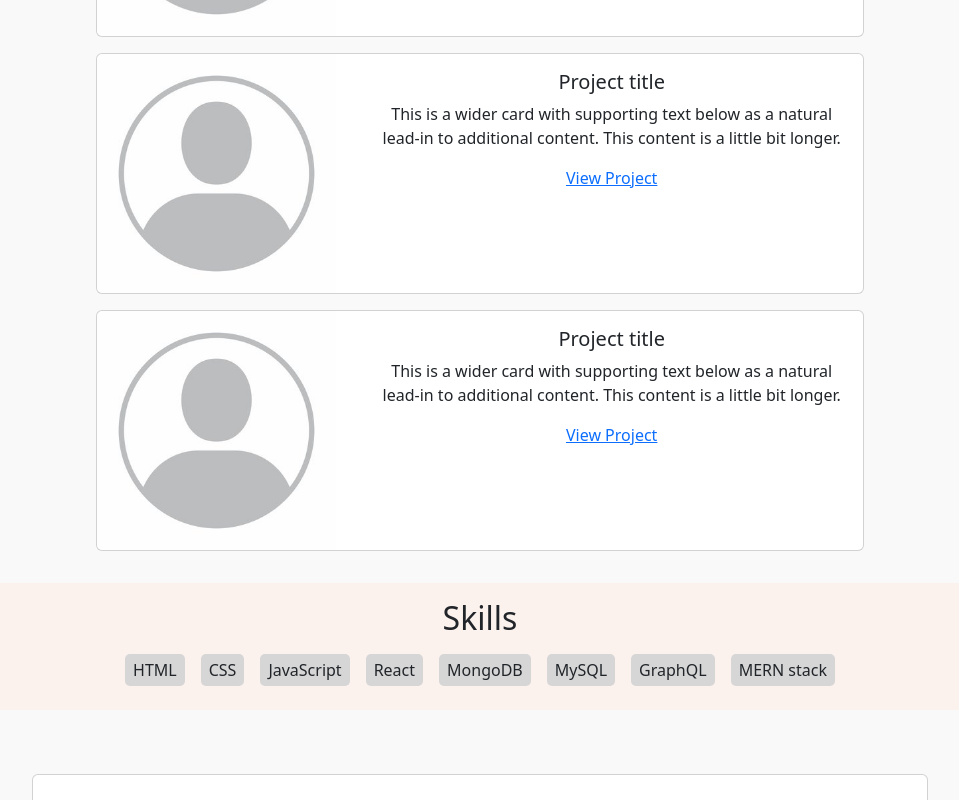
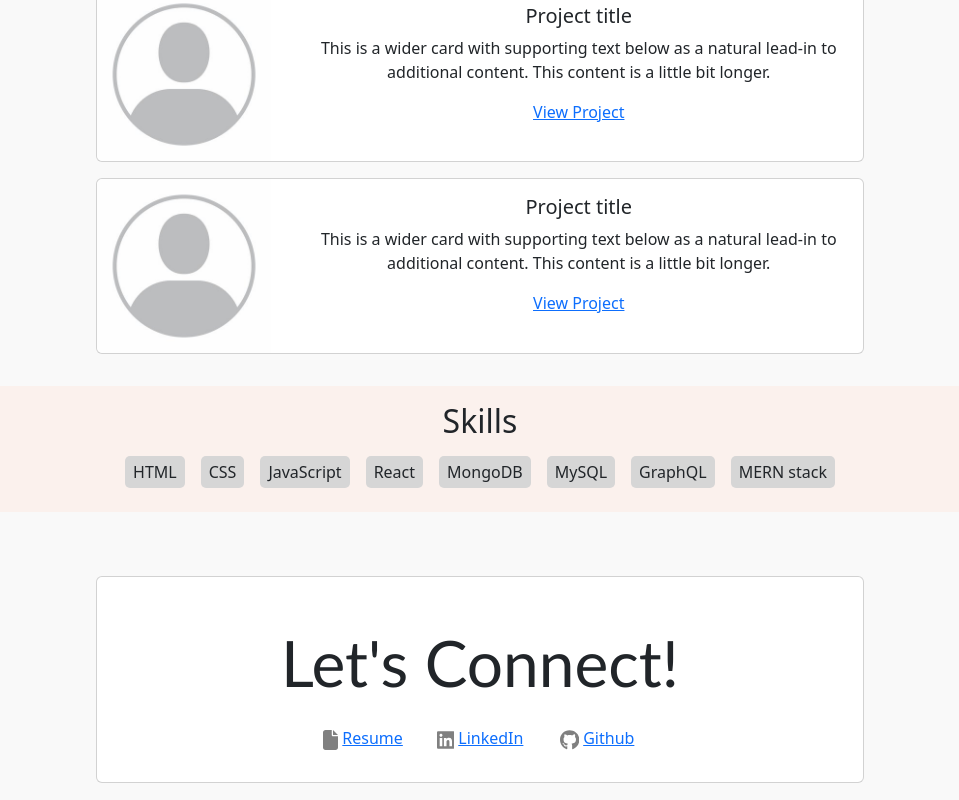
Before and after one commit to alisabevers/portfolio, a React (Create React App) app: page / in a window 1280 px wide. Shown: the part 1280-2080 px from the top of the page, without its empty margins (160-1119 px from the left). Built offline with nearby package versions, Linux system fonts and the light colour scheme.

Commit message:
finished the project component styling

```diff
--- a/src/App.css
+++ b/src/App.css
@@ -4,7 +4,7 @@
   --bg-nav: #FFDCCF;
   --container-padding: 1rem;
   --container-header: 2rem;
-  --card-side-margins: 0 8rem;
+  --card-side-margins: 0 12rem;
 }
 
 /* navbar */
@@ -46,7 +46,7 @@
 }
 
 .projectsCard {
-  margin: 1rem 15rem;
+  margin: 1rem 30vb;
 }
 
 
--- a/src/components/Projects.js
+++ b/src/components/Projects.js
@@ -9,7 +9,7 @@ function Projects() {
                     <div class="col projectImages">
                         <img src={projectImg1} class="img-fluid rounded-start" alt="placeholder image for project 1" />
                     </div>
-                    <div class="col-8">
+                    <div class="col-9">
                         <div class="card-body">
                             <h5 class="card-title">Project title</h5>
                             <p class="card-text">This is a wider card with supporting text below as a natural lead-in to additional content. This content is a little bit longer.</p>
@@ -24,7 +24,7 @@ function Projects() {
                     <div class="col projectImages">
                         <img src={projectImg1} class="img-fluid rounded-start" alt="placeholder image for project 1" />
                     </div>
-                    <div class="col-8">
+                    <div class="col-9">
                         <div class="card-body">
                             <h5 class="card-title">Project title</h5>
                             <p class="card-text">This is a wider card with supporting text below as a natural lead-in to additional content. This content is a little bit longer.</p>
@@ -39,7 +39,7 @@ function Projects() {
                     <div class="col projectImages">
                         <img src={projectImg1} class="img-fluid rounded-start" alt="placeholder image for project 1" />
                     </div>
-                    <div class="col-8">
+                    <div class="col-9">
                         <div class="card-body">
                             <h5 class="card-title">Project title</h5>
                             <p class="card-text">This is a wider card with supporting text below as a natural lead-in to additional content. This content is a little bit longer.</p>
```
